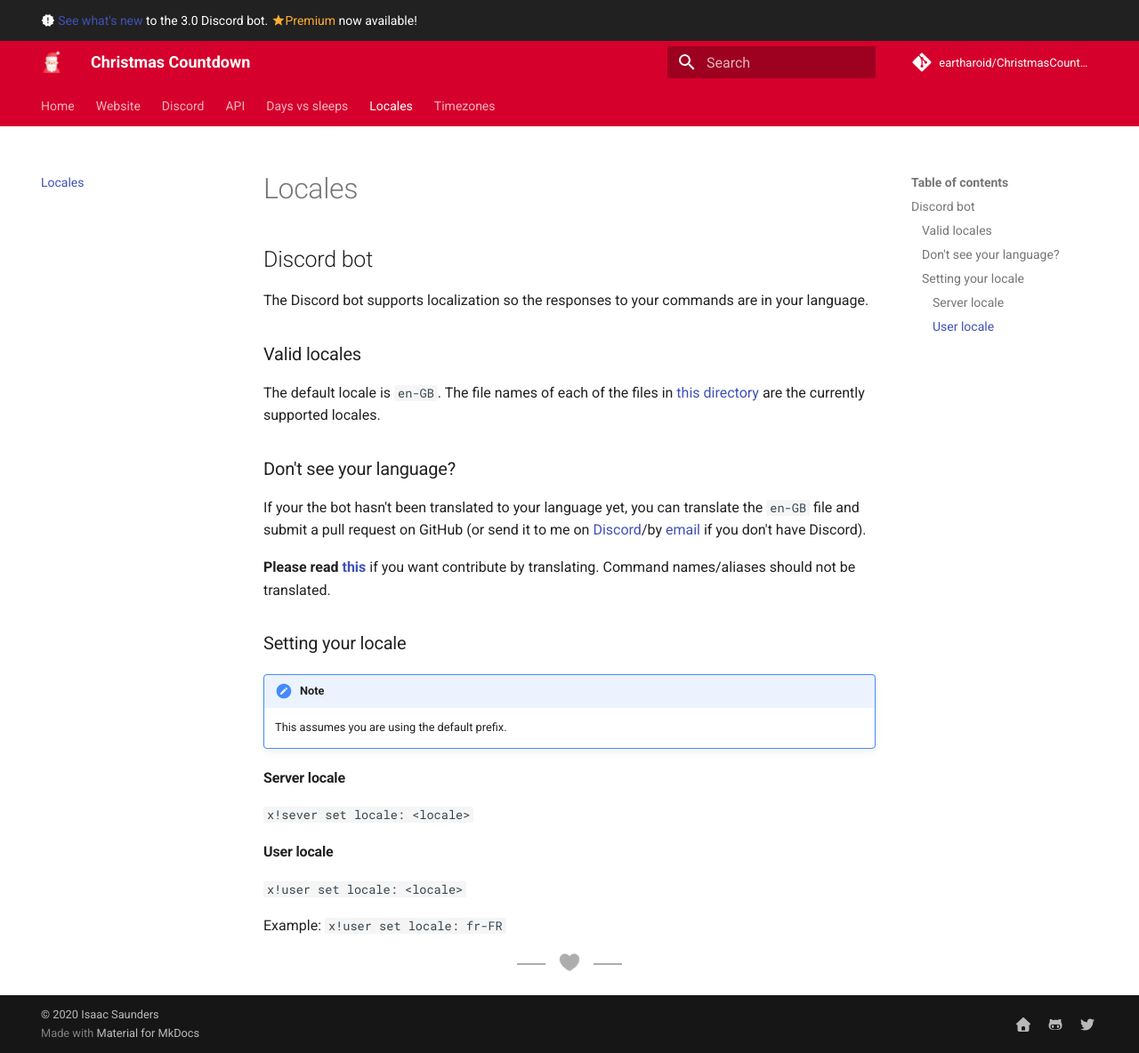
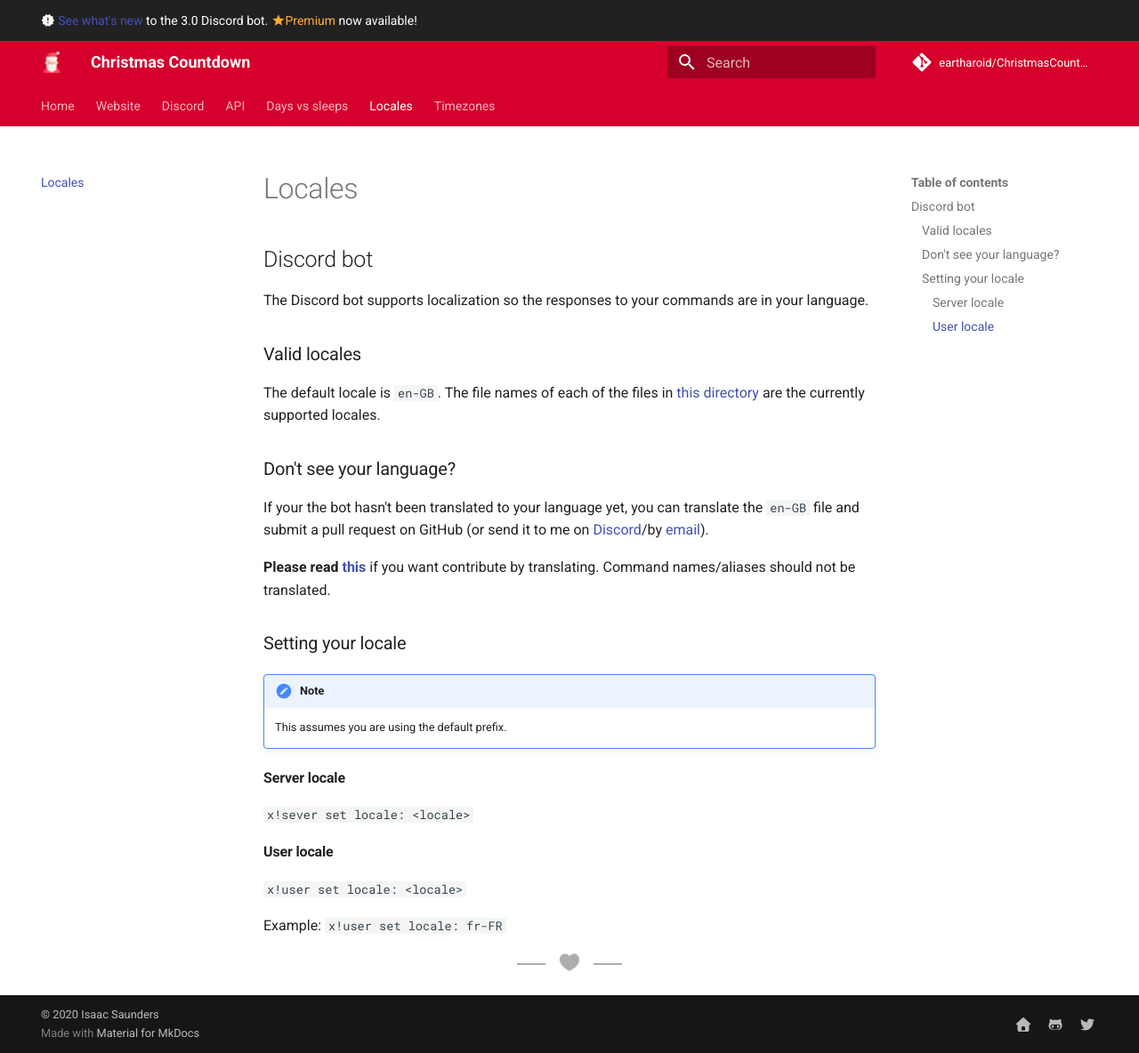
Before and after one commit to christmas-countdown/docs, an MkDocs documentation site: the page built from docs/locales.md, in a window 1280 px wide and 1184 px high. Shown: the whole window at 89% size. Built offline with MkDocs 1.6.1 and Material for MkDocs 9.7.7, drawn with Linux system fonts in a browser that asks for light colours; comment, search, counter and statistics services are not loaded.

Commit message:
Update locales.md

```diff
--- a/docs/locales.md
+++ b/docs/locales.md
@@ -13,7 +13,7 @@
 
 ### Don't see your language?
 
-If your the bot hasn't been translated to your language yet, you can translate the `en-GB` file and submit a pull request on GitHub (or send it to me on [Discord](https://go.eartharoid.me/discord)/by [email](mailto:contact@eartharoid.me) if you don't have Discord).
+If your the bot hasn't been translated to your language yet, you can translate the `en-GB` file and submit a pull request on GitHub (or send it to me on [Discord](https://go.eartharoid.me/discord)/by [email](mailto:contact@eartharoid.me)).
 
 **Please read [this](https://github.com/eartharoid/ChristmasCountdownBot/blob/master/.github/CONTRIBUTING.md#localisation)** if you want contribute by translating. Command names/aliases should not be translated.
 
```
